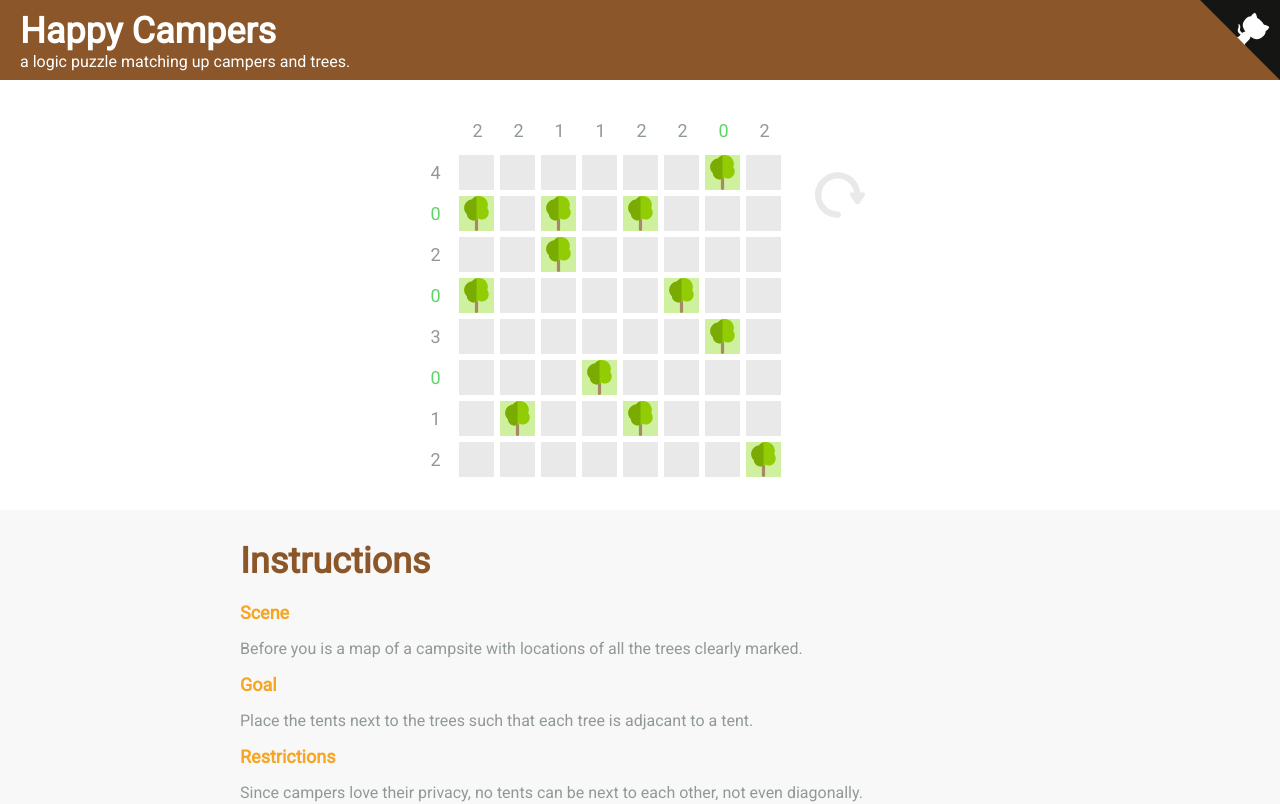
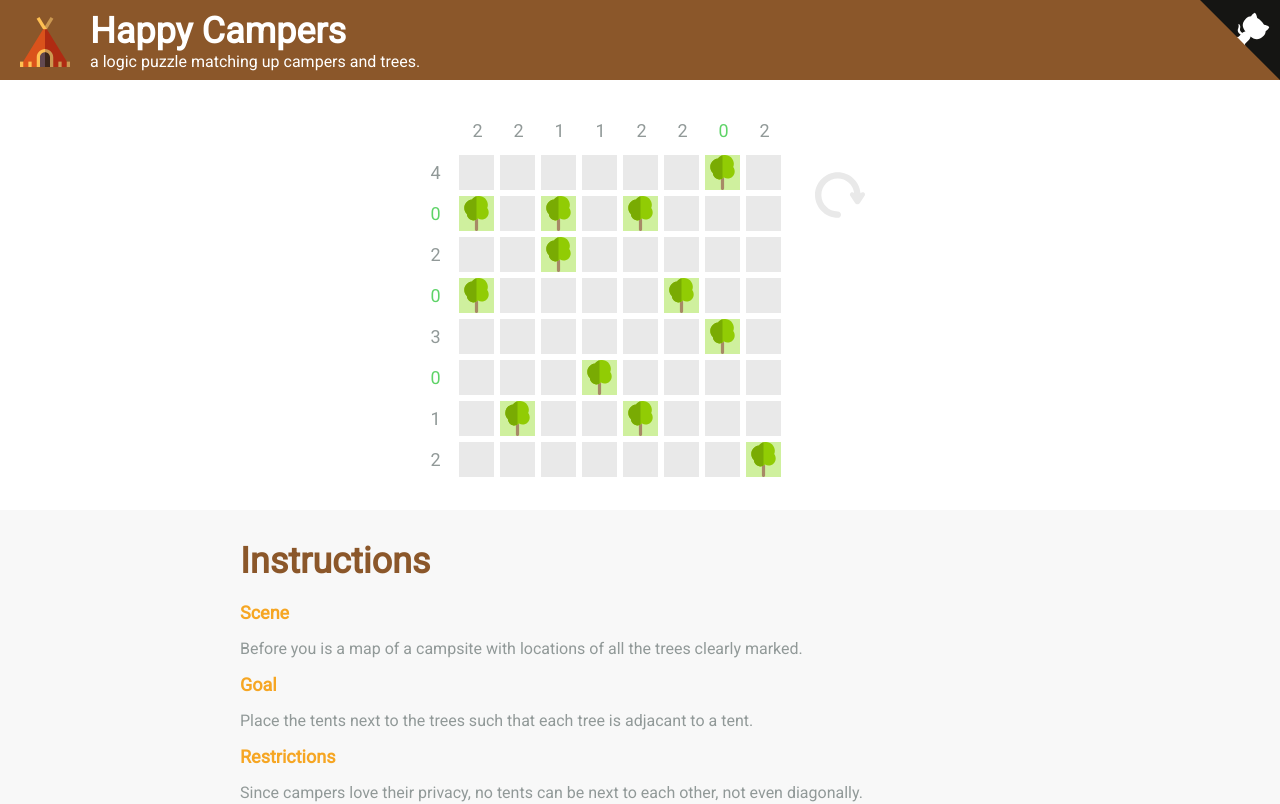
Before and after one commit to kadikraman/happy-campers, a Vue app: page / in a window 1280 px wide. Shown: the top 804 px of the page. Built offline with nearby package versions, Linux system fonts and the light colour scheme.

Commit message:
Add tent icon to header

```diff
--- a/src/App.vue
+++ b/src/App.vue
@@ -1,8 +1,11 @@
 <template>
   <div id="app">
     <div class="header">
-      <div class="title">Happy Campers</div>
-      <div class="subtext">a logic puzzle matching up campers and trees.</div>
+      <div class="tent"><tent /></div>
+      <div class="headerText">
+        <div class="title">Happy Campers</div>
+        <div class="subtext">a logic puzzle matching up campers and trees.</div>
+      </div>
     </div>
     <game />
     <instructions />
@@ -11,6 +14,7 @@
 
 <script>
 import Game from './components/Game';
+import Tent from './components/Icons/Tent';
 import Instructions from './components/Instructions';
 
 export default {
@@ -18,6 +22,7 @@ export default {
   components: {
     Game,
     Instructions,
+    Tent,
   },
 };
 </script>
@@ -29,14 +34,25 @@ export default {
   margin: 0 auto;
 }
 
+.tent {
+  height: 30px;
+  width: 30px;
+  display: inline-block;
+}
+
+.headerText {
+  display: inline-block;
+  margin-left: 10px;
+}
+
 body {
   margin: 0;
 }
 
 .header {
   background-color: #8B572A;
-  height: 60px;
-  padding: 20px 0 0 20px;
+  height: 50px;
+  padding: 10px 0 0 20px;
 }
 
 .title {
@@ -51,6 +67,12 @@ body {
 }
 
 @media (min-width: 768px) {
+  .tent {
+    height: 50px;
+    width: 50px;
+    display: inline-block;
+  }
+
   .header {
     background-color: #8B572A;
     height: 70px;
@@ -64,5 +86,9 @@ body {
   .subtext {
     font-size: 16px;
   }
+
+  .headerText {
+    margin-left: 20px;
+  }
 }
 </style>
--- /dev/null
+++ b/src/components/Icons/Tent/index.vue
@@ -0,0 +1,23 @@
+<template>
+  <svg class="icon" viewBox="0 0 460 460">
+    <polygon style="fill:#CB9851;" points="212.407,112.85 281.46,0 307.058,15.662 247.591,112.852"/>
+    <polygon style="fill:#FFC052;" points="247.591,112.852 178.54,0 152.942,15.662 212.407,112.85 230,122.851"/>
+    <polygon style="fill:#AF2B12;" points="247.59,112.85 430,410.5 440,435.25 430,460 382.99,460 367.99,450 352.99,460 305.98,460 210,286.425 230,112.85"/>
+    <polygon style="fill:#DA521B;" points="230,112.85 230,295 154.02,460 107.01,460 92.01,450 77.01,460 30,460 20,435.25 30,410.5 212.41,112.85"/>
+    <path style="fill:#3C261B;" d="M290.98,370.98l-15,89.02H230l-10-75l10-75C263.68,310,290.98,337.3,290.98,370.98 z"/>
+    <path style="fill:#624950;" d="M230,310v150h-45.98l-15-89.02C169.02,337.3,196.32,310,230,310z"/>
+    <path style="fill:#CB9851;" d="M305.98,370.98V460h-30v-89.02c0-25.35-20.63-45.98-45.98-45.98l-10-15l10-15 C271.89,295,305.98,329.08,305.98,370.98z"/>
+    <path style="fill:#FFC052;" d="M230,295v30c-25.35,0-45.98,20.63-45.98,45.98V460h-30v-89.02 C154.02,329.08,188.11,295,230,295z"/>
+    <rect y="410.5" style="fill:#FFC052;" width="30" height="49.5"/>
+    <rect x="77.01" y="410.5" style="fill:#FFC052;" width="30" height="49.5"/>
+    <rect x="352.99" y="410.5" style="fill:#CB9851;" width="30" height="49.5"/>
+    <rect x="430" y="410.5" style="fill:#CB9851;" width="30" height="49.5"/>
+  </svg>
+</template>
+
+
+<script>
+export default {
+  name: 'tent',
+};
+</script>
--- /dev/null
+++ b/src/components/Icons/Tree/index.vue
@@ -0,0 +1,14 @@
+<template>
+  <svg class="icon" viewBox="0 0 511.998 511.998">
+    <path style="fill:#91CC04;" d="M412.659,176.848c6.124-15.223,9.314-31.567,9.314-48.066C421.973,57.771,364.205,0,293.197,0 c-12.822-0.002-25.324,1.871-37.198,5.427c-25.473,7.629-48.049,23.035-64.627,44.516C127.866,54.542,77.575,108.67,77.575,174.544 c0,34.181,13.49,66.302,37.374,89.783c2.726,51.479,45.464,92.52,97.606,92.52c6.869,0,13.615-0.735,20.171-2.107 c8.118-1.699,15.931-4.406,23.273-8.048c8.356-4.146,16.109-9.477,23.004-15.889c0.09,0.051,0.18,0.098,0.268,0.147 c15.481,8.788,33.044,13.481,51.2,13.481c57.319,0,103.952-46.635,103.952-103.956C434.423,217.349,426.638,194.94,412.659,176.848z"/>
+    <path style="fill:#A78966;" d="M255.999,346.692c-7.342,3.641-15.155,6.347-23.273,8.048v133.986 c0,12.853,10.42,23.273,23.273,23.273c12.853,0,23.273-10.42,23.273-23.273V330.952c-0.088-0.051-0.178-0.098-0.268-0.147 C272.109,337.216,264.356,342.547,255.999,346.692z"/>
+    <path style="fill:#79AB03;" d="M191.372,49.943c-63.507,4.599-113.797,58.728-113.797,124.601c0,34.181,13.49,66.302,37.374,89.783 c2.726,51.479,45.464,92.52,97.606,92.52c6.869,0,13.615-0.735,20.171-2.107c8.118-1.699,15.931-4.406,23.273-8.048V5.427 C230.526,13.058,207.95,28.463,191.372,49.943z"/>
+  </svg>
+</template>
+
+
+<script>
+export default {
+  name: 'tree',
+};
+</script>
--- a/src/components/Square/index.vue
+++ b/src/components/Square/index.vue
@@ -1,37 +1,24 @@
 <template>
   <td v-bind:class="{ solved, square: true, grass: true }" v-on:click="onClick">
-    <svg v-if="element.selected === 'tree'" class="icon" viewBox="0 0 511.998 511.998">
-      <path style="fill:#91CC04;" d="M412.659,176.848c6.124-15.223,9.314-31.567,9.314-48.066C421.973,57.771,364.205,0,293.197,0 c-12.822-0.002-25.324,1.871-37.198,5.427c-25.473,7.629-48.049,23.035-64.627,44.516C127.866,54.542,77.575,108.67,77.575,174.544 c0,34.181,13.49,66.302,37.374,89.783c2.726,51.479,45.464,92.52,97.606,92.52c6.869,0,13.615-0.735,20.171-2.107 c8.118-1.699,15.931-4.406,23.273-8.048c8.356-4.146,16.109-9.477,23.004-15.889c0.09,0.051,0.18,0.098,0.268,0.147 c15.481,8.788,33.044,13.481,51.2,13.481c57.319,0,103.952-46.635,103.952-103.956C434.423,217.349,426.638,194.94,412.659,176.848z"/>
-      <path style="fill:#A78966;" d="M255.999,346.692c-7.342,3.641-15.155,6.347-23.273,8.048v133.986 c0,12.853,10.42,23.273,23.273,23.273c12.853,0,23.273-10.42,23.273-23.273V330.952c-0.088-0.051-0.178-0.098-0.268-0.147 C272.109,337.216,264.356,342.547,255.999,346.692z"/>
-      <path style="fill:#79AB03;" d="M191.372,49.943c-63.507,4.599-113.797,58.728-113.797,124.601c0,34.181,13.49,66.302,37.374,89.783 c2.726,51.479,45.464,92.52,97.606,92.52c6.869,0,13.615-0.735,20.171-2.107c8.118-1.699,15.931-4.406,23.273-8.048V5.427 C230.526,13.058,207.95,28.463,191.372,49.943z"/>
-    </svg>
-
-    <svg v-if="element.selected === 'tent'" class="icon" viewBox="0 0 460 460">
-    	<polygon style="fill:#CB9851;" points="212.407,112.85 281.46,0 307.058,15.662 247.591,112.852"/>
-    	<polygon style="fill:#FFC052;" points="247.591,112.852 178.54,0 152.942,15.662 212.407,112.85 230,122.851"/>
-    	<polygon style="fill:#AF2B12;" points="247.59,112.85 430,410.5 440,435.25 430,460 382.99,460 367.99,450 352.99,460 305.98,460 210,286.425 230,112.85"/>
-    	<polygon style="fill:#DA521B;" points="230,112.85 230,295 154.02,460 107.01,460 92.01,450 77.01,460 30,460 20,435.25 30,410.5 212.41,112.85"/>
-    	<path style="fill:#3C261B;" d="M290.98,370.98l-15,89.02H230l-10-75l10-75C263.68,310,290.98,337.3,290.98,370.98 z"/>
-    	<path style="fill:#624950;" d="M230,310v150h-45.98l-15-89.02C169.02,337.3,196.32,310,230,310z"/>
-    	<path style="fill:#CB9851;" d="M305.98,370.98V460h-30v-89.02c0-25.35-20.63-45.98-45.98-45.98l-10-15l10-15 C271.89,295,305.98,329.08,305.98,370.98z"/>
-    	<path style="fill:#FFC052;" d="M230,295v30c-25.35,0-45.98,20.63-45.98,45.98V460h-30v-89.02 C154.02,329.08,188.11,295,230,295z"/>
-    	<rect y="410.5" style="fill:#FFC052;" width="30" height="49.5"/>
-    	<rect x="77.01" y="410.5" style="fill:#FFC052;" width="30" height="49.5"/>
-    	<rect x="352.99" y="410.5" style="fill:#CB9851;" width="30" height="49.5"/>
-    	<rect x="430" y="410.5" style="fill:#CB9851;" width="30" height="49.5"/>
-    </svg>
-
+    <tree v-if="element.selected === 'tree'" />
+    <tent v-if="element.selected === 'tent'" />
     <svg v-if="element.selected === 'grass'" class="icon"></svg>
-
     <svg v-if="element.selected === ''" class="icon empty"></svg>
   </td>
 </template>
 
 
 <script>
+import Tree from '../Icons/Tree';
+import Tent from '../Icons/Tent';
+
 export default {
   name: 'square',
   props: ['element', 'onClick', 'solved'],
+  components: {
+    Tree,
+    Tent,
+  },
 };
 </script>
 
```
